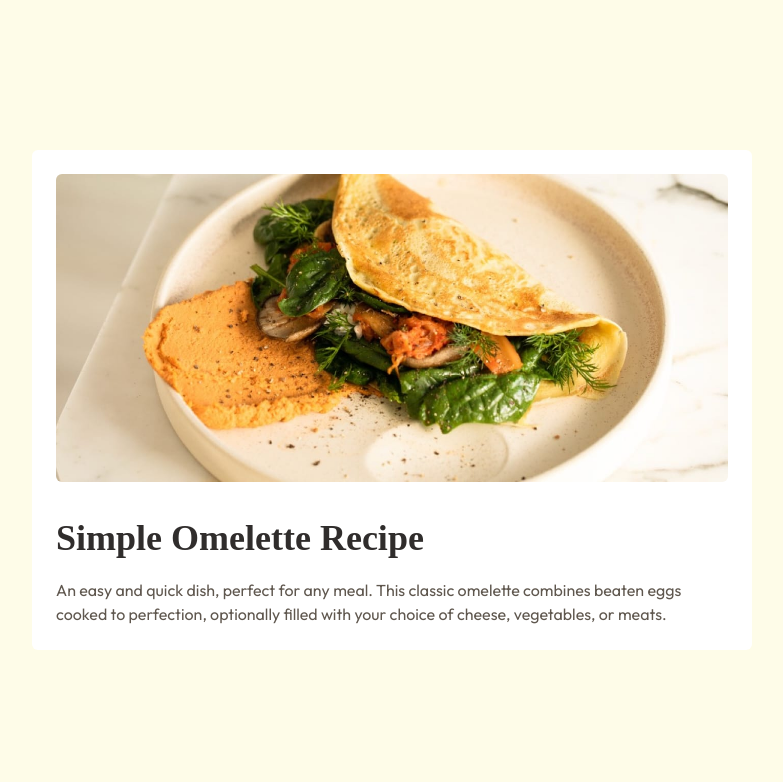
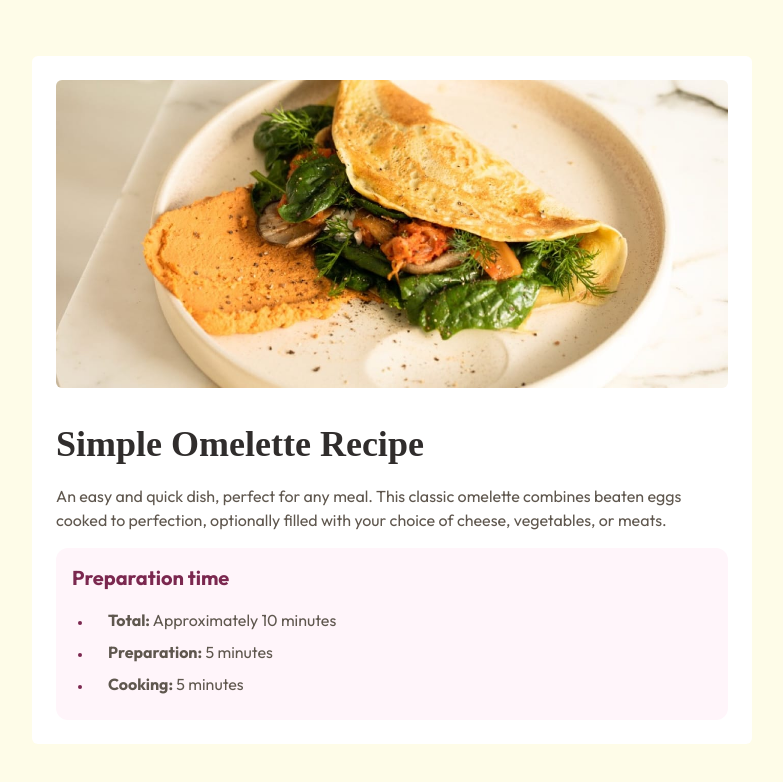
Before and after one commit to AndDevI/Recipe-Page, a website: page src/index.html in a window 1280 px wide. Shown: the whole page, without its empty margins (248-1031 px from the left). Drawn offline with Linux system fonts and the light colour scheme.

Commit message:
preparation time

```diff
--- a/src/index.html
+++ b/src/index.html
@@ -27,7 +27,16 @@
                 </p>
             </section>
 
-
+            <section class="bg-rose-50 rounded-xl p-4 w-full font-p">
+                <h2 class="text-rose-800 font-bold text-xl mb-4">
+                    Preparation time
+                </h2>
+                <ul class="text-stone-600 list-disc ml-5 marker:text-rose-800 marker:text-[.7rem]">
+                    <li class="pb-2 pl-4"><span class="font-bold">Total:</span> Approximately 10 minutes</li>
+                    <li class="pb-2 pl-4"><span class="font-bold">Preparation:</span> 5 minutes</li>
+                    <li class="pb-2 pl-4"><span class="font-bold">Cooking:</span> 5 minutes</li>
+                </ul>
+            </section>
         </article>
     </body>
 </html>
--- a/tailwind.config.js
+++ b/tailwind.config.js
@@ -13,8 +13,8 @@ module.exports = {
         'stone-600': '#5F574E',
         'stone-900': '#302D2C',
         'brown': '#854632',
-        'rose-50': '#7B284F',
-        'rose-800': '#FFF5FA',
+        'rose-800': '#7B284F',
+        'rose-50': '#FFF5FA',
       },
     },
   },
```
Also changed, not shown: css/output.css.
